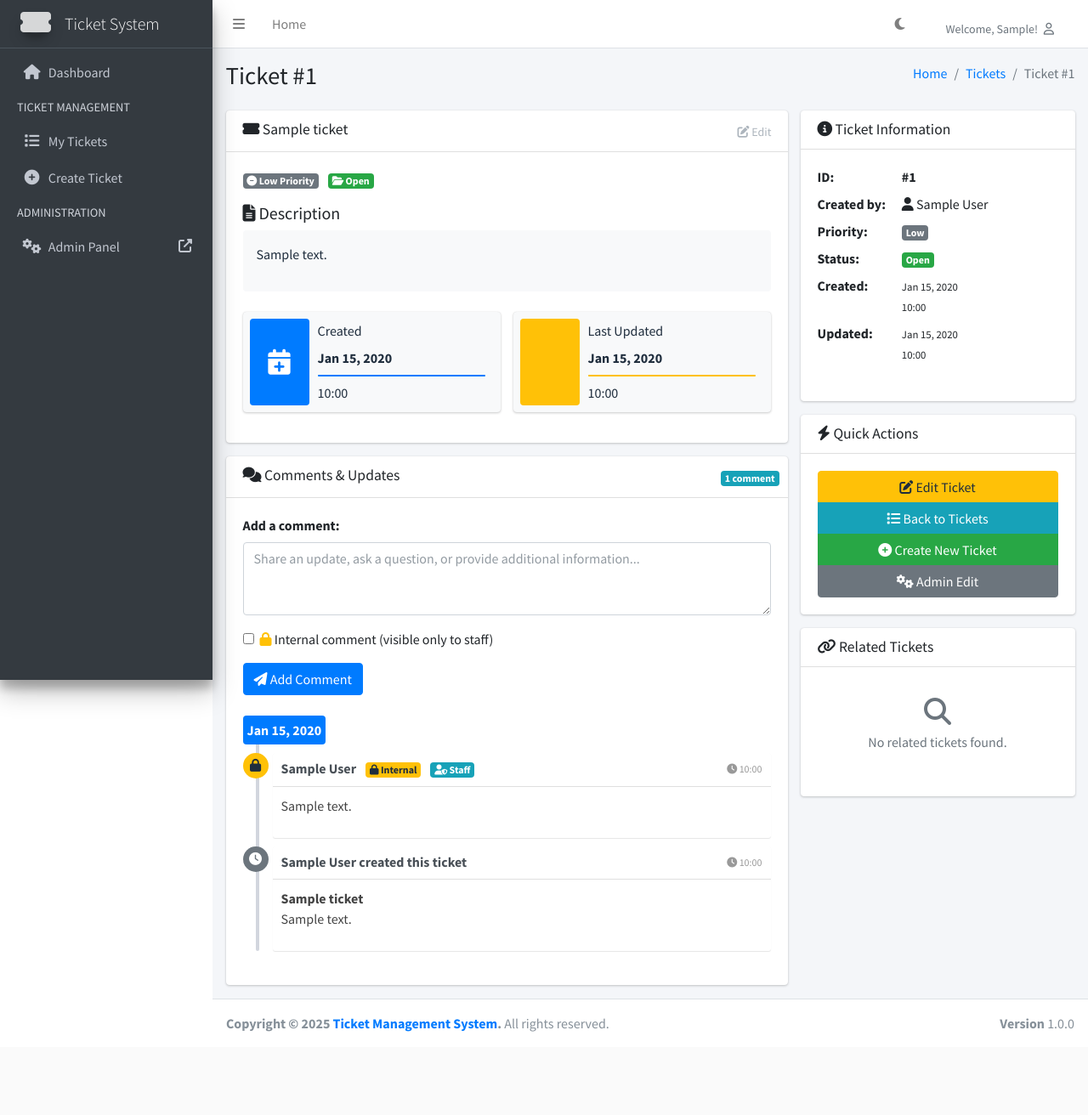
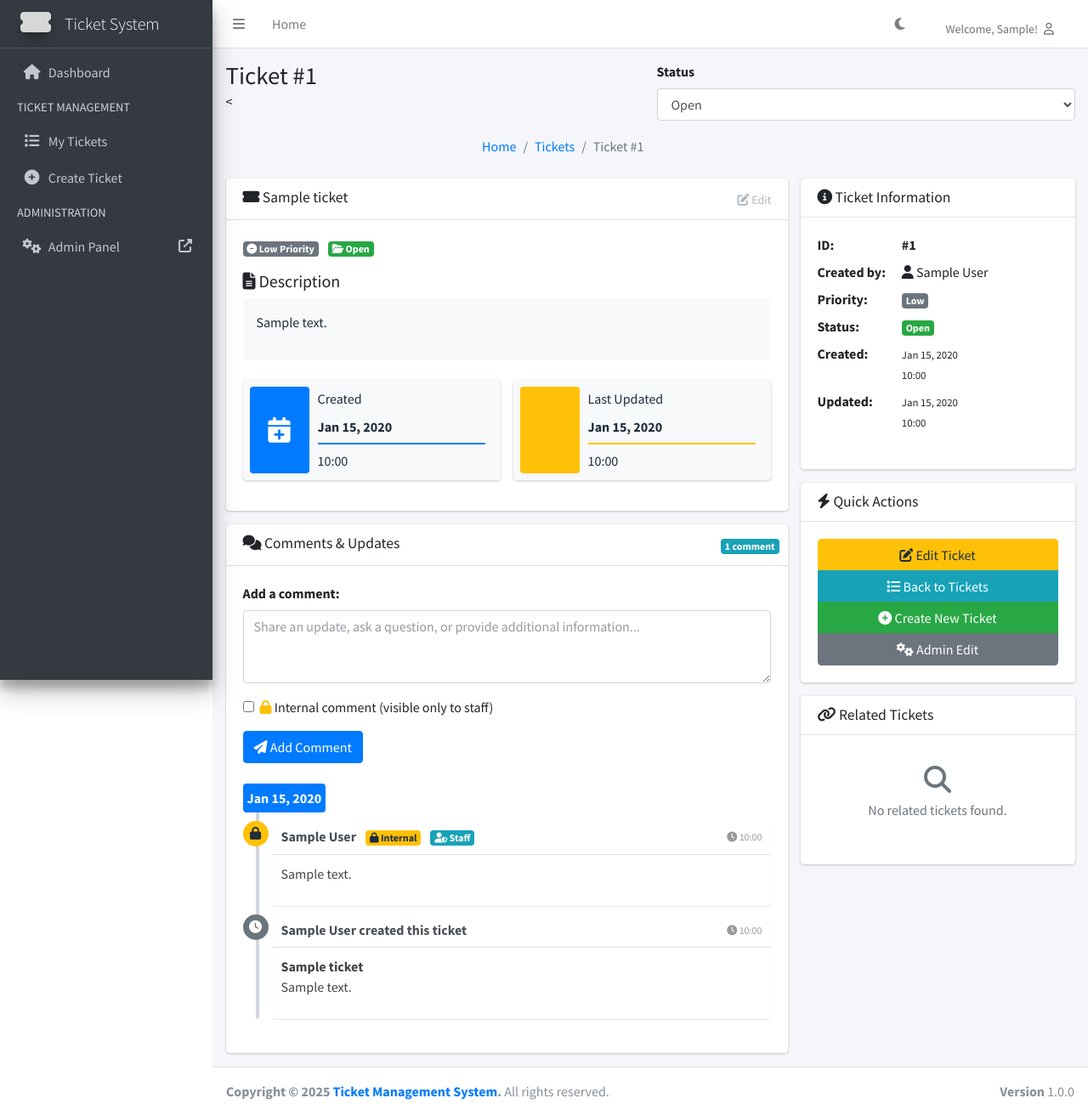
Before and after one commit to kisyular/derby-tickets, a Django app: page /tickets/1/ in a window 1280 px wide. Shown: the whole page at 85% size. Before the commit the page ends 1214 px from the top, so only its background shows below. Run offline with Django 5.2, Linux system fonts and the light colour scheme; a user stored in the database is signed in; tables that the repository leaves empty hold one stand-in row (values such as "Sample post"); some libraries are stand-ins or nearby versions.

Commit message:
EMAIL SYSTEM WORKING - MINOR CHANGES

```diff
--- a/tickets/templates/emails/comment_added.html
+++ b/tickets/templates/emails/comment_added.html
@@ -257,10 +257,7 @@
           </div>
         </div>
 
-        <a
-          href="{{ site_url }}/admin/tickets/ticket/{{ ticket.id }}/change/"
-          class="btn"
-        >
+        <a href="{{ site_url }}/tickets/{{ ticket.id }}/" class="btn">
           View Ticket
         </a>
       </div>
--- a/tickets/templates/emails/ticket_assigned.html
+++ b/tickets/templates/emails/ticket_assigned.html
@@ -255,10 +255,7 @@
           </div>
         </div>
 
-        <a
-          href="{{ site_url }}/admin/tickets/ticket/{{ ticket.id }}/change/"
-          class="btn"
-        >
+        <a href="{{ site_url }}/tickets/{{ ticket.id }}" class="btn">
           View Ticket
         </a>
       </div>
--- a/tickets/templates/emails/ticket_created.html
+++ b/tickets/templates/emails/ticket_created.html
@@ -254,10 +254,7 @@
           </div>
         </div>
 
-        <a
-          href="{{ site_url }}/admin/tickets/ticket/{{ ticket.id }}/change/"
-          class="btn"
-        >
+        <a href="{{ site_url }}/tickets/{{ ticket.id }}" class="btn">
           View Ticket
         </a>
       </div>
--- a/tickets/templates/emails/ticket_updated.html
+++ b/tickets/templates/emails/ticket_updated.html
@@ -299,10 +299,7 @@
         </div>
         {% endif %}
 
-        <a
-          href="{{ site_url }}/admin/tickets/ticket/{{ ticket.id }}/change/"
-          class="btn"
-        >
+        <a href="{{ site_url }}/tickets/{{ ticket.id }}/" class="btn">
           View Updated Ticket
         </a>
       </div>
--- a/tickets/templates/tickets/base.html
+++ b/tickets/templates/tickets/base.html
@@ -1,18 +1,30 @@
 <!DOCTYPE html>
 <html lang="en" data-theme="light">
   <head>
-    <meta charset="UTF-8">
-    <meta name="viewport" content="width=device-width, initial-scale=1.0">
+    <meta charset="UTF-8" />
+    <meta name="viewport" content="width=device-width, initial-scale=1.0" />
     <title>{% block title %}Ticket Management System{% endblock %}</title>
 
     <!-- Google Font: Source Sans Pro -->
-    <link rel="stylesheet" href="https://fonts.googleapis.com/css?family=Source+Sans+Pro:300,400,400i,700&display=fallback">
+    <link
+      rel="stylesheet"
+      href="https://fonts.googleapis.com/css?family=Source+Sans+Pro:300,400,400i,700&display=fallback"
+    />
     <!-- AdminLTE CSS -->
-    <link rel="stylesheet" href="https://cdn.jsdelivr.net/npm/admin-lte@3.2/dist/css/adminlte.min.css">
+    <link
+      rel="stylesheet"
+      href="https://cdn.jsdelivr.net/npm/admin-lte@3.2/dist/css/adminlte.min.css"
+    />
     <!-- Font Awesome -->
-    <link rel="stylesheet" href="https://cdnjs.cloudflare.com/ajax/libs/font-awesome/6.4.0/css/all.min.css">
+    <link
+      rel="stylesheet"
+      href="https://cdnjs.cloudflare.com/ajax/libs/font-awesome/6.4.0/css/all.min.css"
+    />
     <!-- Bootstrap Icons (used by AdminLTE v4) -->
-    <link rel="stylesheet" href="https://cdn.jsdelivr.net/npm/bootstrap-icons@1.11.1/font/bootstrap-icons.css">
+    <link
+      rel="stylesheet"
+      href="https://cdn.jsdelivr.net/npm/bootstrap-icons@1.11.1/font/bootstrap-icons.css"
+    />
 
     <!-- Dark Mode Support -->
     <style>
@@ -30,7 +42,7 @@
         --danger-color: #dc3545;
         --warning-color: #ffc107;
         --info-color: #17a2b8;
-            --card-shadow: rgba(0,0,0,0.1);
+        --card-shadow: rgba(0, 0, 0, 0.1);
       }
 
       /* Dark Theme Variables */
@@ -47,7 +59,7 @@
         --danger-color: #f56565;
         --warning-color: #ed8936;
         --info-color: #4fd1c7;
-            --card-shadow: rgba(0,0,0,0.3);
+        --card-shadow: rgba(0, 0, 0, 0.3);
       }
 
       /* Apply dark theme styles */
@@ -112,7 +124,7 @@
       }
 
       [data-theme="dark"] .nav-sidebar .nav-link:hover {
-            background-color: rgba(255,255,255,0.1) !important;
+        background-color: rgba(255, 255, 255, 0.1) !important;
       }
 
       [data-theme="dark"] .brand-link {
@@ -158,24 +170,24 @@
       }
 
       .theme-toggle:hover {
-            background-color: rgba(255,255,255,0.1);
+        background-color: rgba(255, 255, 255, 0.1);
         color: var(--primary-color);
       }
     </style>
 
     <!-- Custom CSS for ticket system -->
     <style>
-        .ticket-priority-high {
-            border-left: 4px solid #dc3545;
-        }
-
       .ticket-priority-urgent {
         border-left: 4px solid #dc3545;
         animation: pulse 2s infinite;
       }
 
+      .ticket-priority-high {
+        border-left: 4px solid #ffc107;
+      }
+
       .ticket-priority-medium {
-            border-left: 4px solid #ffc107;
+        border-left: 4px solid #17a2b8;
       }
 
       .ticket-priority-low {
@@ -196,7 +208,7 @@
 
       .small-box {
         border-radius: 10px;
-            box-shadow: 0 0 1px rgba(0, 0, 0, .125), 0 1px 3px rgba(0, 0, 0, .2);
+        box-shadow: 0 0 1px rgba(0, 0, 0, 0.125), 0 1px 3px rgba(0, 0, 0, 0.2);
         margin-bottom: 20px;
       }
 
@@ -215,7 +227,7 @@
       }
 
       .timeline:before {
-            content: '';
+        content: "";
         position: absolute;
         top: 0;
         bottom: 0;
@@ -302,23 +314,28 @@
         <ul class="navbar-nav ml-auto">
           <!-- Theme Toggle Button -->
           <li class="nav-item">
-                <button class="nav-link theme-toggle" id="themeToggle" title="Toggle Dark Mode">
+            <button
+              class="nav-link theme-toggle"
+              id="themeToggle"
+              title="Toggle Dark Mode"
+            >
               <i class="fas fa-moon" id="themeIcon"></i>
             </button>
           </li>
           {% if user.is_authenticated %}
           <!-- User dropdown -->
           <li class="nav-item dropdown">
-
             <a class="nav-link" data-toggle="dropdown" href="#">
               <span class="dropdown-item dropdown-header">
-                                Welcome, {{ user.first_name|default:user.username }}! <i class="far fa-user ml-1"></i>
+                Welcome, {{ user.first_name|default:user.username }}!
+                <i class="far fa-user ml-1"></i>
               </span>
 
-                    <span class="badge badge-info navbar-badge" style="display: none;">0</span>
+              <span class="badge badge-info navbar-badge" style="display: none"
+                >0</span
+              >
             </a>
             <div class="dropdown-menu dropdown-menu-lg dropdown-menu-right">
-
               <div class="dropdown-divider"></div>
               <a href="{% url 'tickets:ticket_list' %}" class="dropdown-item">
                 <i class="fas fa-ticket-alt mr-2"></i> My Tickets
@@ -352,24 +369,33 @@
       <!-- Main Sidebar Container -->
       <aside class="main-sidebar sidebar-dark-primary elevation-4">
         <!-- Brand Logo -->
-        <a href="{% url 'tickets:home' %}" class="brand-link d-flex align-items-center">
-            <i class="fas fa-ticket-alt brand-image img-circle elevation-3 ml-3"
-               style="opacity: .8; font-size: 2rem; color: white;"></i>
+        <a
+          href="{% url 'tickets:home' %}"
+          class="brand-link d-flex align-items-center"
+        >
+          <i
+            class="fas fa-ticket-alt brand-image img-circle elevation-3 ml-3"
+            style="opacity: 0.8; font-size: 2rem; color: white"
+          ></i>
           <span class="brand-text font-weight-light ml-2">Ticket System</span>
         </a>
 
-
         <!-- Sidebar -->
         <div class="sidebar">
-
           <!-- Sidebar Menu -->
           <nav class="mt-2">
-                <ul class="nav nav-pills nav-sidebar flex-column" data-widget="treeview" role="menu"
-                    data-accordion="false">
+            <ul
+              class="nav nav-pills nav-sidebar flex-column"
+              data-widget="treeview"
+              role="menu"
+              data-accordion="false"
+            >
               {% if user.is_authenticated %}
               <li class="nav-item">
-                        <a href="{% url 'tickets:home' %}"
-                           class="nav-link {% if request.resolver_match.url_name == 'home' %}active{% endif %}">
+                <a
+                  href="{% url 'tickets:home' %}"
+                  class="nav-link {% if request.resolver_match.url_name == 'home' %}active{% endif %}"
+                >
                   <i class="nav-icon fas fa-home"></i>
                   <p>Dashboard</p>
                 </a>
@@ -378,16 +404,20 @@
               <li class="nav-header">TICKET MANAGEMENT</li>
 
               <li class="nav-item">
-                        <a href="{% url 'tickets:ticket_list' %}"
-                           class="nav-link {% if request.resolver_match.url_name == 'ticket_list' %}active{% endif %}">
+                <a
+                  href="{% url 'tickets:ticket_list' %}"
+                  class="nav-link {% if request.resolver_match.url_name == 'ticket_list' %}active{% endif %}"
+                >
                   <i class="nav-icon fas fa-list"></i>
                   <p>My Tickets</p>
                 </a>
               </li>
 
               <li class="nav-item">
-                        <a href="{% url 'tickets:create_ticket' %}"
-                           class="nav-link {% if request.resolver_match.url_name == 'create_ticket' %}active{% endif %}">
+                <a
+                  href="{% url 'tickets:create_ticket' %}"
+                  class="nav-link {% if request.resolver_match.url_name == 'create_ticket' %}active{% endif %}"
+                >
                   <i class="nav-icon fas fa-plus-circle"></i>
                   <p>Create Ticket</p>
                 </a>
@@ -405,8 +435,7 @@
                   </p>
                 </a>
               </li>
-                    {% endif %}
-                    {% else %}
+              {% endif %} {% else %}
               <li class="nav-item">
                 <a href="{% url 'tickets:login' %}" class="nav-link">
                   <i class="nav-icon fas fa-sign-in-alt"></i>
@@ -428,7 +457,10 @@
 
       <!-- Main Footer -->
       <footer class="main-footer">
-        <strong>Copyright &copy; 2025 <a href="#">Ticket Management System</a>.</strong>
+        <strong
+          >Copyright &copy; 2025
+          <a href="#">Ticket Management System</a>.</strong
+        >
         All rights reserved.
         <div class="float-right d-none d-sm-inline-block">
           <b>Version</b> 1.0.0
@@ -445,34 +477,39 @@
     <script>
       $(document).ready(function () {
         // Load saved theme
-        const savedTheme = localStorage.getItem('theme') || 'light';
+        const savedTheme = localStorage.getItem("theme") || "light";
         setTheme(savedTheme);
 
         // Theme toggle functionality
-        $('#themeToggle').click(function() {
-            const currentTheme = document.documentElement.getAttribute('data-theme');
-            const newTheme = currentTheme === 'dark' ? 'light' : 'dark';
+        $("#themeToggle").click(function () {
+          const currentTheme =
+            document.documentElement.getAttribute("data-theme");
+          const newTheme = currentTheme === "dark" ? "light" : "dark";
           setTheme(newTheme);
-            localStorage.setItem('theme', newTheme);
+          localStorage.setItem("theme", newTheme);
         });
 
         function setTheme(theme) {
-            document.documentElement.setAttribute('data-theme', theme);
-            const icon = document.getElementById('themeIcon');
-            const toggle = document.getElementById('themeToggle');
+          document.documentElement.setAttribute("data-theme", theme);
+          const icon = document.getElementById("themeIcon");
+          const toggle = document.getElementById("themeToggle");
 
-            if (theme === 'dark') {
-                icon.className = 'fas fa-sun';
-                toggle.title = 'Switch to Light Mode';
+          if (theme === "dark") {
+            icon.className = "fas fa-sun";
+            toggle.title = "Switch to Light Mode";
             // Update AdminLTE classes for dark theme
-                $('body').removeClass('layout-navbar-fixed').addClass('dark-mode');
-                $('.main-header').removeClass('navbar-white navbar-light').addClass('navbar-dark');
+            $("body").removeClass("layout-navbar-fixed").addClass("dark-mode");
+            $(".main-header")
+              .removeClass("navbar-white navbar-light")
+              .addClass("navbar-dark");
           } else {
-                icon.className = 'fas fa-moon';
-                toggle.title = 'Switch to Dark Mode';
+            icon.className = "fas fa-moon";
+            toggle.title = "Switch to Dark Mode";
             // Update AdminLTE classes for light theme
-                $('body').removeClass('dark-mode').addClass('layout-navbar-fixed');
-                $('.main-header').removeClass('navbar-dark').addClass('navbar-white navbar-light');
+            $("body").removeClass("dark-mode").addClass("layout-navbar-fixed");
+            $(".main-header")
+              .removeClass("navbar-dark")
+              .addClass("navbar-white navbar-light");
           }
         }
 
@@ -481,7 +518,7 @@
 
         // Auto-hide alerts after 5 seconds
         setTimeout(function () {
-            $('.alert').fadeOut('slow');
+          $(".alert").fadeOut("slow");
         }, 5000);
       });
     </script>
--- a/tickets/templates/tickets/ticket_detail.html
+++ b/tickets/templates/tickets/ticket_detail.html
@@ -9,8 +9,19 @@
         <div class="row mb-2">
             <div class="col-sm-6">
                 <h1 class="m-0">Ticket #{{ ticket.id }}</h1>
-            </div>
-            <div class="col-sm-6">
+            <                        </div>
+                        {% if user.is_staff %}
+                        <div class="col-md-6">
+                            <div class="form-group">
+                                <label for="status">Status</label>
+                                <select class="form-control" id="status" name="status">
+                                    <option value="Open" {% if ticket.status == 'Open' %}selected{% endif %}>Open</option>
+                                    <option value="In Progress" {% if ticket.status == 'In Progress' %}selected{% endif %}>In Progress</option>
+                                    <option value="Closed" {% if ticket.status == 'Closed' %}selected{% endif %}>Closed</option>
+                                </select>
+                            </div>
+                        </div>
+                        {% endif %}      <div class="col-sm-6">
                 <ol class="breadcrumb float-sm-right">
                     <li class="breadcrumb-item"><a href="{% url 'tickets:home' %}">Home</a></li>
                     <li class="breadcrumb-item"><a href="{% url 'tickets:ticket_list' %}">Tickets</a></li>
@@ -383,6 +394,7 @@
                                 </select>
                             </div>
                         </div>
+                        {% if ticket.created_by == user and user.is_staff %}
                         <div class="col-md-6">
                             <div class="form-group">
                                 <label for="status">Status</label>
@@ -393,6 +405,7 @@
                                 </select>
                             </div>
                         </div>
+                        {% endif %}
                     </div>
                 </div>
                 <div class="modal-footer">
```
Lines whose indentation alone changed are shown as unchanged.
